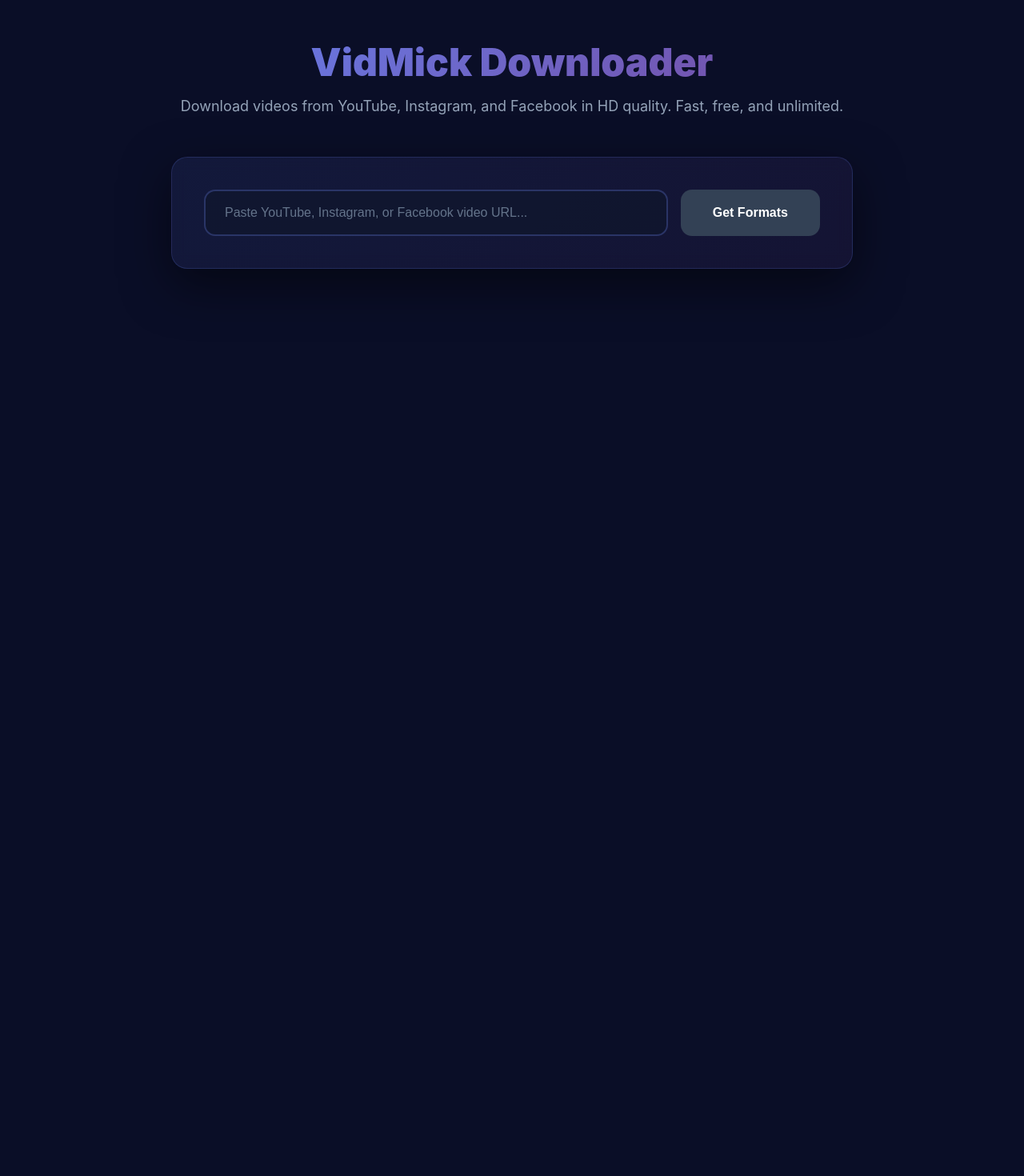
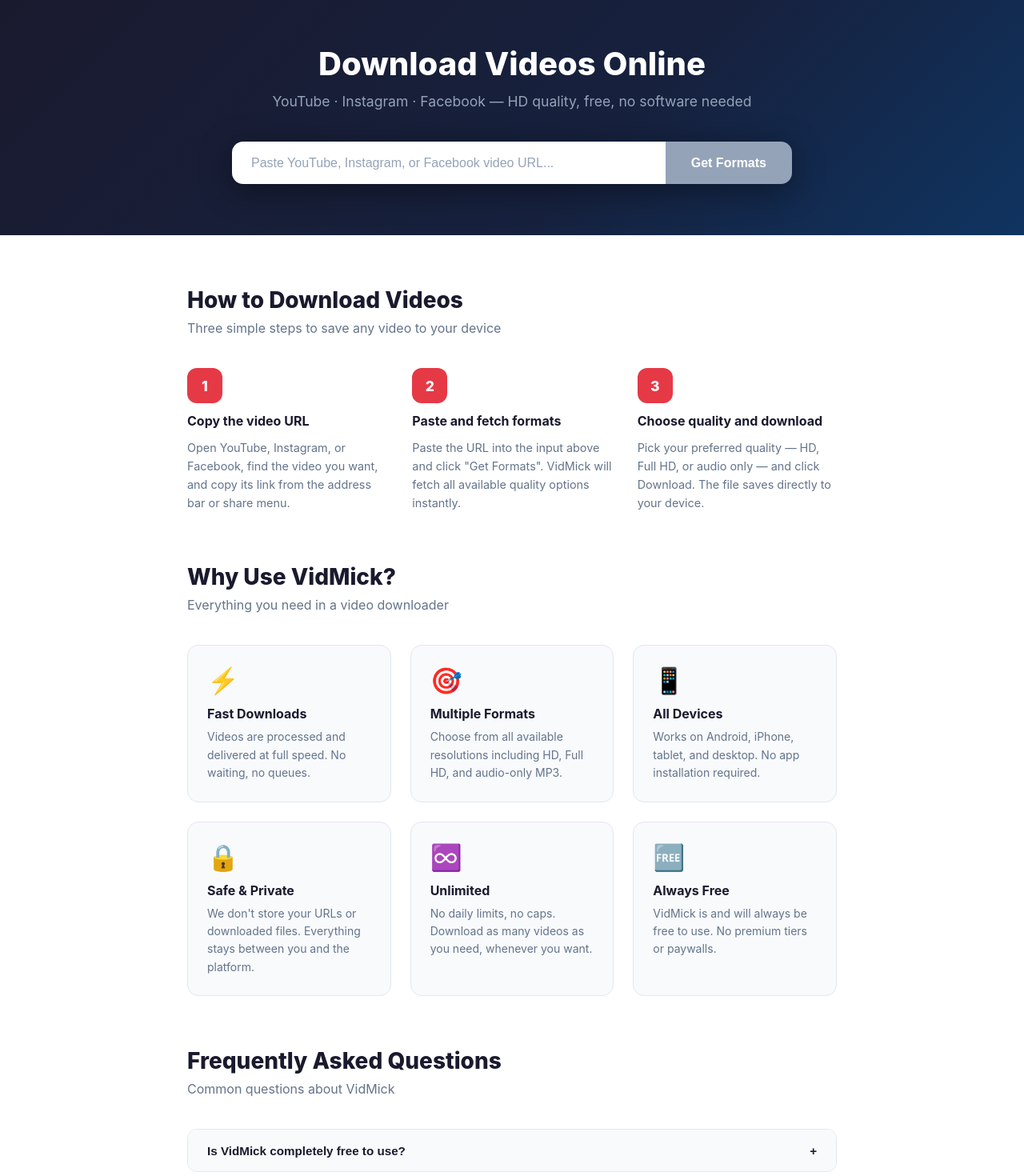
Before and after one commit to Rajesh736146/vidmick-web, a Next.js app: page / in a window 1280 px wide. Shown: the top 1470 px of the page at 80% size. Before the commit the page ends 800 px from the top, so only its background shows below. Built offline with nearby package versions, Linux system fonts and the light colour scheme.

Commit message:
Redesign: snapsave-inspired layout with hero, how-to, features, FAQ, footer

```diff
--- a/app/globals.css
+++ b/app/globals.css
@@ -2,141 +2,87 @@
 
 body {
   font-family: -apple-system, BlinkMacSystemFont, "Segoe UI", Roboto, sans-serif;
-  background: #0a0e27;
-  color: #e2e8f0;
+  background: #fff;
+  color: #1a1a2e;
   min-height: 100vh;
 }
 
-.container {
-  max-width: 900px;
-  margin: 0 auto;
-  padding: 3rem 1.5rem;
+/* ── HERO ── */
+.hero {
+  background: linear-gradient(135deg, #1a1a2e 0%, #16213e 60%, #0f3460 100%);
+  padding: 3.5rem 1.5rem 4rem;
+  text-align: center;
+}
+
+.hero h1 {
+  font-size: 2.5rem;
+  font-weight: 800;
+  color: #fff;
+  margin-bottom: 0.75rem;
+  line-height: 1.2;
+}
+
+.hero p.subtitle {
+  color: #94a3b8;
+  font-size: 1.1rem;
+  margin-bottom: 2.5rem;
 }
 
 @media (max-width: 640px) {
-  .container {
-    padding: 2rem 1rem;
-  }
-}
-
-h1 {
-  font-size: 3rem;
-  font-weight: 900;
-  margin-bottom: 0.75rem;
-  background: linear-gradient(135deg, #667eea 0%, #764ba2 100%);
-  -webkit-background-clip: text;
-  -webkit-text-fill-color: transparent;
-  background-clip: text;
-  text-align: center;
-}
-
-@media (max-width: 640px) {
-  h1 {
-    font-size: 2rem;
-  }
-}
-
-p.subtitle {
-  color: #94a3b8;
-  margin-bottom: 3rem;
-  text-align: center;
-  font-size: 1.125rem;
-  line-height: 1.6;
+  .hero h1 { font-size: 1.75rem; }
+  .hero { padding: 2.5rem 1rem 3rem; }
 }
 
 .input-section {
-  background: linear-gradient(135deg, rgba(102, 126, 234, 0.1) 0%, rgba(118, 75, 162, 0.1) 100%);
-  border: 1px solid rgba(102, 126, 234, 0.2);
-  border-radius: 20px;
-  padding: 2.5rem;
-  box-shadow: 0 20px 60px rgba(0, 0, 0, 0.5);
-  margin-bottom: 2rem;
-  backdrop-filter: blur(10px);
-}
-
-@media (max-width: 640px) {
-  .input-section {
-    padding: 1.5rem;
-  }
+  max-width: 700px;
+  margin: 0 auto;
 }
 
 .input-row {
   display: flex;
-  gap: 1rem;
-  margin-bottom: 0;
-}
-
-@media (max-width: 640px) {
-  .input-row {
-    flex-direction: column;
-  }
+  gap: 0;
+  border-radius: 14px;
+  overflow: hidden;
+  box-shadow: 0 8px 40px rgba(0,0,0,0.4);
 }
 
 .input-row input {
   flex: 1;
-  padding: 1.125rem 1.5rem;
-  border-radius: 14px;
-  border: 2px solid rgba(102, 126, 234, 0.3);
-  background: rgba(15, 23, 42, 0.6);
-  color: #e2e8f0;
+  padding: 1.1rem 1.5rem;
+  border: none;
+  background: #fff;
+  color: #1a1a2e;
   font-size: 1rem;
   outline: none;
-  transition: all 0.3s;
 }
 
-.input-row input:focus {
-  border-color: #667eea;
-  background: rgba(15, 23, 42, 0.8);
-  box-shadow: 0 0 0 4px rgba(102, 126, 234, 0.1);
-}
-
-.input-row input::placeholder {
-  color: #64748b;
-}
+.input-row input::placeholder { color: #94a3b8; }
 
 .input-row button {
-  padding: 1.125rem 2.5rem;
-  border-radius: 14px;
+  padding: 1.1rem 2rem;
   border: none;
-  background: linear-gradient(135deg, #667eea 0%, #764ba2 100%);
+  background: #e63946;
   color: #fff;
   font-size: 1rem;
   font-weight: 700;
   cursor: pointer;
-  transition: all 0.3s;
+  transition: background 0.2s;
   white-space: nowrap;
-  box-shadow: 0 10px 30px rgba(102, 126, 234, 0.3);
 }
 
-.input-row button:hover {
-  transform: translateY(-2px);
-  box-shadow: 0 15px 40px rgba(102, 126, 234, 0.4);
+.input-row button:hover { background: #c1121f; }
+.input-row button:disabled { background: #94a3b8; cursor: not-allowed; }
+
+@media (max-width: 540px) {
+  .input-row { flex-direction: column; border-radius: 14px; }
+  .input-row input { border-radius: 14px 14px 0 0; }
+  .input-row button { border-radius: 0 0 14px 14px; }
 }
 
-.input-row button:disabled {
-  background: #334155;
-  cursor: not-allowed;
-  transform: none;
-  box-shadow: none;
-}
-
-.error {
-  color: #f87171;
-  margin: 1.5rem 0;
-  font-size: 0.9rem;
-  text-align: center;
-  background: rgba(248, 113, 113, 0.1);
-  padding: 1rem 1.25rem;
-  border-radius: 12px;
-  border-left: 4px solid #f87171;
-}
-
-.video-title {
-  font-size: 1.5rem;
-  font-weight: 700;
-  margin-bottom: 1.25rem;
-  color: #f1f5f9;
-  text-align: center;
+/* ── RESULTS ── */
+.results-section {
+  max-width: 700px;
+  margin: 2rem auto 0;
 }
 
 .video-info {
@@ -152,220 +98,266 @@
   max-width: 480px;
   border-radius: 14px;
   object-fit: cover;
-  box-shadow: 0 10px 40px rgba(0, 0, 0, 0.5);
-  border: 1px solid rgba(102, 126, 234, 0.2);
+  box-shadow: 0 8px 30px rgba(0,0,0,0.3);
+}
+
+.video-title {
+  font-size: 1.1rem;
+  font-weight: 700;
+  color: #fff;
+  text-align: center;
 }
 
 .info-message {
-  background: rgba(251, 191, 36, 0.1);
-  padding: 1rem 1.5rem;
-  border-radius: 12px;
-  font-size: 0.875rem;
+  background: rgba(251,191,36,0.15);
+  border-left: 4px solid #fbbf24;
+  padding: 0.75rem 1rem;
+  border-radius: 8px;
+  font-size: 0.85rem;
   color: #fbbf24;
-  margin-bottom: 2rem;
-  text-align: center;
-  border-left: 4px solid #fbbf24;
+  margin-bottom: 1.5rem;
 }
 
 .formats-grid {
   display: flex;
   flex-direction: column;
-  gap: 1rem;
+  gap: 0.75rem;
 }
 
 .format-card {
   display: flex;
   align-items: center;
   justify-content: space-between;
-  padding: 1.5rem 1.75rem;
-  border-radius: 16px;
-  background: rgba(15, 23, 42, 0.6);
-  border: 1px solid rgba(102, 126, 234, 0.2);
-  backdrop-filter: blur(10px);
-  gap: 1.5rem;
+  padding: 1rem 1.25rem;
+  border-radius: 12px;
+  background: rgba(255,255,255,0.06);
+  border: 1px solid rgba(255,255,255,0.1);
+  gap: 1rem;
   flex-wrap: wrap;
-  transition: all 0.3s;
+  transition: background 0.2s;
 }
 
-.format-card:hover {
-  transform: translateY(-2px);
-  box-shadow: 0 10px 30px rgba(102, 126, 234, 0.2);
-  border-color: rgba(102, 126, 234, 0.4);
+.format-card:hover { background: rgba(255,255,255,0.1); }
+
+@media (max-width: 540px) {
+  .format-card { flex-direction: column; align-items: stretch; }
+  .download-btn { width: 100%; text-align: center; }
 }
 
-@media (max-width: 640px) {
-  .format-card {
-    flex-direction: column;
-    align-items: stretch;
-    padding: 1.25rem;
-  }
-
-  .download-btn {
-    width: 100%;
-    text-align: center;
-  }
-}
-
-.format-info {
-  display: flex;
-  flex-direction: column;
-  gap: 0.5rem;
-  flex: 1;
-}
+.format-info { display: flex; flex-direction: column; gap: 0.35rem; flex: 1; }
 
 .format-quality {
   font-weight: 700;
-  font-size: 1.05rem;
+  font-size: 0.95rem;
   color: #f1f5f9;
   display: flex;
   align-items: center;
   flex-wrap: wrap;
-  gap: 0.5rem;
+  gap: 0.4rem;
 }
 
-.format-meta {
-  font-size: 0.875rem;
-  color: #94a3b8;
-}
+.format-meta { font-size: 0.8rem; color: #94a3b8; }
 
 .download-btn {
-  padding: 0.875rem 1.75rem;
-  border-radius: 12px;
+  padding: 0.65rem 1.4rem;
+  border-radius: 8px;
   border: none;
-  background: linear-gradient(135deg, #667eea 0%, #764ba2 100%);
+  background: #e63946;
   color: #fff;
-  font-size: 0.95rem;
+  font-size: 0.875rem;
   font-weight: 700;
   cursor: pointer;
   text-decoration: none;
   white-space: nowrap;
-  transition: all 0.3s;
+  transition: background 0.2s;
   display: inline-block;
-  box-shadow: 0 8px 20px rgba(102, 126, 234, 0.3);
 }
 
-.download-btn:hover {
-  transform: translateY(-2px);
-  box-shadow: 0 12px 30px rgba(102, 126, 234, 0.4);
+.download-btn:hover { background: #c1121f; }
+.download-btn:disabled { background: #475569; cursor: not-allowed; opacity: 0.7; }
+
+.badge {
+  font-size: 0.65rem;
+  padding: 0.2rem 0.55rem;
+  border-radius: 6px;
+  background: rgba(255,255,255,0.1);
+  color: #cbd5e1;
+  font-weight: 600;
 }
 
-.download-btn:disabled {
-  background: #334155;
-  cursor: not-allowed;
-  transform: none;
-  opacity: 0.6;
-  box-shadow: none;
-}
+.merge-badge { background: rgba(34,197,94,0.2); color: #4ade80; }
+.recommended-badge { background: rgba(59,130,246,0.2); color: #60a5fa; }
 
-.badge {
-  font-size: 0.7rem;
-  padding: 0.3rem 0.7rem;
-  border-radius: 8px;
-  background: rgba(100, 116, 139, 0.3);
-  color: #cbd5e1;
-  font-weight: 600;
-  border: 1px solid rgba(100, 116, 139, 0.4);
-}
+/* ── MERGE PROGRESS ── */
+.merge-progress { margin-top: 1rem; width: 100%; }
 
-.merge-badge {
-  background: rgba(34, 197, 94, 0.2);
-  color: #4ade80;
-  border-color: rgba(34, 197, 94, 0.3);
-}
-
-.recommended-badge {
-  background: rgba(59, 130, 246, 0.2);
-  color: #60a5fa;
-  border-color: rgba(59, 130, 246, 0.3);
-}
-
-.merge-progress {
-  margin-top: 1.25rem;
-  width: 100%;
-}
-
-.steps-container {
-  display: flex;
-  gap: 1rem;
-  margin-bottom: 1rem;
-}
+.steps-container { display: flex; gap: 0.75rem; margin-bottom: 0.75rem; }
 
 .step {
   flex: 1;
   display: flex;
   flex-direction: column;
   align-items: center;
-  gap: 0.4rem;
+  gap: 0.3rem;
   opacity: 0.4;
-  transition: opacity 0.3s;
+  transition: opacity 0.2s;
 }
 
-.step.active {
-  opacity: 1;
+.step.active { opacity: 1; }
+.step.done { opacity: 0.7; }
+
+.step-number {
+  width: 30px; height: 30px;
+  border-radius: 50%;
+  background: rgba(255,255,255,0.1);
+  color: #94a3b8;
+  display: flex; align-items: center; justify-content: center;
+  font-size: 0.8rem; font-weight: 700;
+  border: 2px solid rgba(255,255,255,0.15);
 }
 
-.step.done {
-  opacity: 0.7;
+.step.active .step-number { background: #e63946; color: #fff; border-color: transparent; }
+.step.done .step-number { background: #22c55e; color: #fff; border-color: transparent; }
+
+.step-label { font-size: 0.7rem; color: #94a3b8; text-align: center; }
+.step.active .step-label { color: #e63946; font-weight: 600; }
+.step-progress { font-size: 0.65rem; color: #e63946; font-weight: 700; }
+
+.progress-bar { height: 6px; background: rgba(255,255,255,0.1); border-radius: 999px; overflow: hidden; }
+.progress-fill { height: 100%; background: #e63946; border-radius: 999px; transition: width 0.3s ease; }
+
+/* ── ERROR ── */
+.error {
+  color: #f87171;
+  background: rgba(248,113,113,0.1);
+  border-left: 4px solid #f87171;
+  padding: 0.75rem 1rem;
+  border-radius: 8px;
+  font-size: 0.9rem;
+  margin-top: 1rem;
 }
 
-.step-number {
-  width: 36px;
-  height: 36px;
-  border-radius: 50%;
-  background: rgba(100, 116, 139, 0.3);
-  color: #94a3b8;
-  display: flex;
-  align-items: center;
-  justify-content: center;
-  font-size: 0.9rem;
-  font-weight: 700;
-  transition: all 0.3s;
-  border: 2px solid rgba(100, 116, 139, 0.4);
+/* ── MAIN CONTENT ── */
+.main-content {
+  max-width: 860px;
+  margin: 0 auto;
+  padding: 4rem 1.5rem;
 }
 
-.step.active .step-number {
-  background: linear-gradient(135deg, #667eea 0%, #764ba2 100%);
-  color: #fff;
-  border-color: transparent;
-  box-shadow: 0 4px 15px rgba(102, 126, 234, 0.4);
+@media (max-width: 640px) {
+  .main-content { padding: 3rem 1rem; }
 }
 
-.step.done .step-number {
-  background: #22c55e;
-  color: #fff;
-  border-color: transparent;
+.section-title {
+  font-size: 1.75rem;
+  font-weight: 800;
+  color: #1a1a2e;
+  margin-bottom: 0.5rem;
 }
 
-.step-label {
-  font-size: 0.75rem;
-  color: #94a3b8;
-  text-align: center;
-  font-weight: 500;
+.section-subtitle {
+  color: #64748b;
+  margin-bottom: 2.5rem;
+  font-size: 1rem;
 }
 
-.step.active .step-label {
-  color: #667eea;
-  font-weight: 600;
+/* ── HOW TO ── */
+.steps-how {
+  display: grid;
+  grid-template-columns: repeat(3, 1fr);
+  gap: 2rem;
+  margin-bottom: 4rem;
 }
 
-.step-progress {
-  font-size: 0.7rem;
-  color: #667eea;
-  font-weight: 700;
+@media (max-width: 640px) {
+  .steps-how { grid-template-columns: 1fr; gap: 1.5rem; }
 }
 
-.progress-bar {
-  height: 8px;
-  background: rgba(100, 116, 139, 0.3);
-  border-radius: 999px;
-  overflow: hidden;
-  width: 100%;
+.step-how {
+  display: flex;
+  flex-direction: column;
+  align-items: flex-start;
+  gap: 0.75rem;
 }
 
-.progress-fill {
-  height: 100%;
-  background: linear-gradient(90deg, #667eea 0%, #764ba2 100%);
-  border-radius: 999px;
-  transition: width 0.3s ease;
-  box-shadow: 0 0 10px rgba(102, 126, 234, 0.5);
+.step-how-num {
+  width: 44px; height: 44px;
+  border-radius: 12px;
+  background: #e63946;
+  color: #fff;
+  display: flex; align-items: center; justify-content: center;
+  font-size: 1.1rem;
+  font-weight: 800;
 }
+
+.step-how h3 { font-size: 1rem; font-weight: 700; color: #1a1a2e; }
+.step-how p { font-size: 0.9rem; color: #64748b; line-height: 1.6; }
+
+/* ── FEATURES ── */
+.features-grid {
+  display: grid;
+  grid-template-columns: repeat(3, 1fr);
+  gap: 1.5rem;
+  margin-bottom: 4rem;
+}
+
+@media (max-width: 640px) {
+  .features-grid { grid-template-columns: 1fr; }
+}
+
+.feature-card {
+  padding: 1.5rem;
+  border-radius: 14px;
+  background: #f8fafc;
+  border: 1px solid #e2e8f0;
+}
+
+.feature-icon { font-size: 2rem; margin-bottom: 0.75rem; }
+.feature-card h3 { font-size: 1rem; font-weight: 700; color: #1a1a2e; margin-bottom: 0.5rem; }
+.feature-card p { font-size: 0.875rem; color: #64748b; line-height: 1.6; }
+
+/* ── FAQ ── */
+.faq-list { display: flex; flex-direction: column; gap: 1rem; margin-bottom: 4rem; }
+
+.faq-item {
+  border: 1px solid #e2e8f0;
+  border-radius: 12px;
+  overflow: hidden;
+}
+
+.faq-question {
+  width: 100%;
+  padding: 1.1rem 1.5rem;
+  background: #f8fafc;
+  border: none;
+  text-align: left;
+  font-size: 0.95rem;
+  font-weight: 600;
+  color: #1a1a2e;
+  cursor: pointer;
+  display: flex;
+  justify-content: space-between;
+  align-items: center;
+}
+
+.faq-answer {
+  padding: 1rem 1.5rem;
+  font-size: 0.9rem;
+  color: #64748b;
+  line-height: 1.7;
+  border-top: 1px solid #e2e8f0;
+  background: #fff;
+}
+
+/* ── FOOTER ── */
+footer {
+  background: #1a1a2e;
+  color: #94a3b8;
+  padding: 2.5rem 1.5rem;
+  text-align: center;
+  font-size: 0.875rem;
+}
+
+footer a { color: #94a3b8; text-decoration: none; margin: 0 0.75rem; }
+footer a:hover { color: #fff; }
+.footer-links { margin-bottom: 1rem; }
--- a/app/layout.tsx
+++ b/app/layout.tsx
@@ -2,11 +2,11 @@
 import "./globals.css";
 
 export const metadata: Metadata = {
-  title: "VidMic – Download Videos from YouTube, Instagram & Facebook",
+  title: "VidMick – Download Videos from YouTube, Instagram & Facebook",
   description:
-    "Free online video downloader. Paste any YouTube, Instagram, or Facebook video URL and download in your preferred quality.",
+    "Free online video downloader. Download HD videos from YouTube, Instagram, and Facebook. No software needed. Fast, free, and unlimited.",
   openGraph: {
-    title: "VidMic – Video Downloader",
+    title: "VidMick – Video Downloader",
     description: "Download videos from YouTube, Instagram & Facebook for free.",
     type: "website",
   },
--- a/app/page.tsx
+++ b/app/page.tsx
@@ -1,15 +1,134 @@
+import type { Metadata } from "next";
 import Downloader from "@/components/Downloader";
+import FaqItem from "@/components/FaqItem";
+
+export const metadata: Metadata = {
+  title: "VidMick – Download Videos from YouTube, Instagram & Facebook",
+  description:
+    "Free online video downloader. Download HD videos from YouTube, Instagram, and Facebook. No software needed. Fast, free, and unlimited.",
+};
+
+const faqs = [
+  {
+    q: "Is VidMick completely free to use?",
+    a: "Yes, VidMick is 100% free. No subscriptions, no hidden fees. We support the service through minimal advertising.",
+  },
+  {
+    q: "Which platforms does VidMick support?",
+    a: "VidMick supports YouTube, Instagram, and Facebook. Paste any video URL from these platforms to get started.",
+  },
+  {
+    q: "What video quality options are available?",
+    a: "Available qualities depend on the original video. We show all available formats including HD, Full HD, and audio-only options.",
+  },
+  {
+    q: "Do I need to create an account?",
+    a: "No account or login required. Just paste the video URL and download instantly.",
+  },
+  {
+    q: "Can I download videos on mobile?",
+    a: "Yes. VidMick works on all devices — Android, iPhone, tablet, and desktop — directly in your browser.",
+  },
+  {
+    q: "Does VidMick store downloaded videos?",
+    a: "No. VidMick does not host or store any videos. All content is served directly from the original platform's servers to your device.",
+  },
+];
 
 export default function Home() {
   return (
-    <main className="container">
-      <h1>VidMick Downloader</h1>
-      <p className="subtitle">
-        Download videos from YouTube, Instagram, and Facebook in HD quality. Fast, free, and unlimited.
-      </p>
-      <div className="input-section">
-        <Downloader />
+    <>
+      {/* Hero */}
+      <section className="hero">
+        <h1>Download Videos Online</h1>
+        <p className="subtitle">
+          YouTube · Instagram · Facebook — HD quality, free, no software needed
+        </p>
+        <div className="input-section">
+          <Downloader />
+        </div>
+      </section>
+
+      <div className="main-content">
+
+        {/* How to */}
+        <h2 className="section-title">How to Download Videos</h2>
+        <p className="section-subtitle">Three simple steps to save any video to your device</p>
+        <div className="steps-how">
+          <div className="step-how">
+            <div className="step-how-num">1</div>
+            <h3>Copy the video URL</h3>
+            <p>Open YouTube, Instagram, or Facebook, find the video you want, and copy its link from the address bar or share menu.</p>
+          </div>
+          <div className="step-how">
+            <div className="step-how-num">2</div>
+            <h3>Paste and fetch formats</h3>
+            <p>Paste the URL into the input above and click "Get Formats". VidMick will fetch all available quality options instantly.</p>
+          </div>
+          <div className="step-how">
+            <div className="step-how-num">3</div>
+            <h3>Choose quality and download</h3>
+            <p>Pick your preferred quality — HD, Full HD, or audio only — and click Download. The file saves directly to your device.</p>
+          </div>
+        </div>
+
+        {/* Features */}
+        <h2 className="section-title">Why Use VidMick?</h2>
+        <p className="section-subtitle">Everything you need in a video downloader</p>
+        <div className="features-grid">
+          <div className="feature-card">
+            <div className="feature-icon">⚡</div>
+            <h3>Fast Downloads</h3>
+            <p>Videos are processed and delivered at full speed. No waiting, no queues.</p>
+          </div>
+          <div className="feature-card">
+            <div className="feature-icon">🎯</div>
+            <h3>Multiple Formats</h3>
+            <p>Choose from all available resolutions including HD, Full HD, and audio-only MP3.</p>
+          </div>
+          <div className="feature-card">
+            <div className="feature-icon">📱</div>
+            <h3>All Devices</h3>
+            <p>Works on Android, iPhone, tablet, and desktop. No app installation required.</p>
+          </div>
+          <div className="feature-card">
+            <div className="feature-icon">🔒</div>
+            <h3>Safe & Private</h3>
+            <p>We don't store your URLs or downloaded files. Everything stays between you and the platform.</p>
+          </div>
+          <div className="feature-card">
+            <div className="feature-icon">♾️</div>
+            <h3>Unlimited</h3>
+            <p>No daily limits, no caps. Download as many videos as you need, whenever you want.</p>
+          </div>
+          <div className="feature-card">
+            <div className="feature-icon">🆓</div>
+            <h3>Always Free</h3>
+            <p>VidMick is and will always be free to use. No premium tiers or paywalls.</p>
+          </div>
+        </div>
+
+        {/* FAQ */}
+        <h2 className="section-title">Frequently Asked Questions</h2>
+        <p className="section-subtitle">Common questions about VidMick</p>
+        <div className="faq-list">
+          {faqs.map((faq, i) => (
+            <FaqItem key={i} question={faq.q} answer={faq.a} />
+          ))}
+        </div>
+
       </div>
-    </main>
+
+      {/* Footer */}
+      <footer>
+        <div className="footer-links">
+          <a href="#">Home</a>
+          <a href="#">Privacy Policy</a>
+          <a href="#">Terms of Service</a>
+          <a href="#">Contact</a>
+        </div>
+        <p>© {new Date().getFullYear()} VidMick. All rights reserved. VidMick is not affiliated with YouTube, Instagram, or Facebook.</p>
+      </footer>
+    </>
   );
 }
--- a/components/Downloader.tsx
+++ b/components/Downloader.tsx
@@ -208,7 +208,7 @@
       {error && <p className="error">{error}</p>}
 
       {result && (
-        <>
+        <div className="results-section">
           <div className="video-info">
             {result.thumbnail && (
               <img
@@ -256,7 +256,7 @@
                 />
               ))}
           </div>
-        </>
+        </div>
       )}
     </>
   );
--- /dev/null
+++ b/components/FaqItem.tsx
@@ -0,0 +1,17 @@
+"use client";
+
+import { useState } from "react";
+
+export default function FaqItem({ question, answer }: { question: string; answer: string }) {
+  const [open, setOpen] = useState(false);
+
+  return (
+    <div className="faq-item">
+      <button className="faq-question" onClick={() => setOpen(!open)}>
+        {question}
+        <span>{open ? "−" : "+"}</span>
+      </button>
+      {open && <div className="faq-answer">{answer}</div>}
+    </div>
+  );
+}
```
